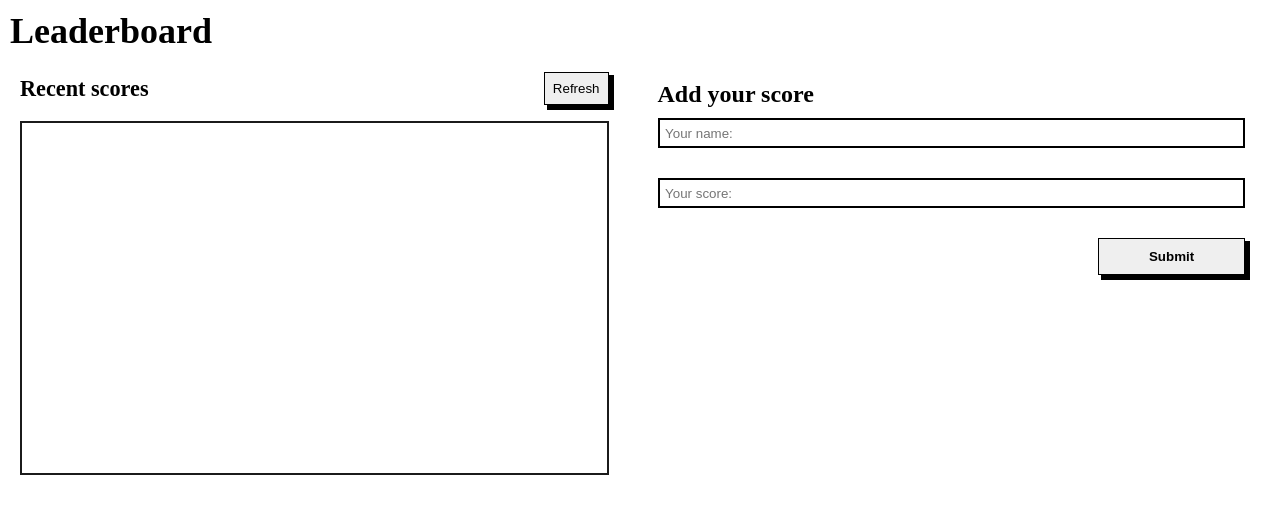
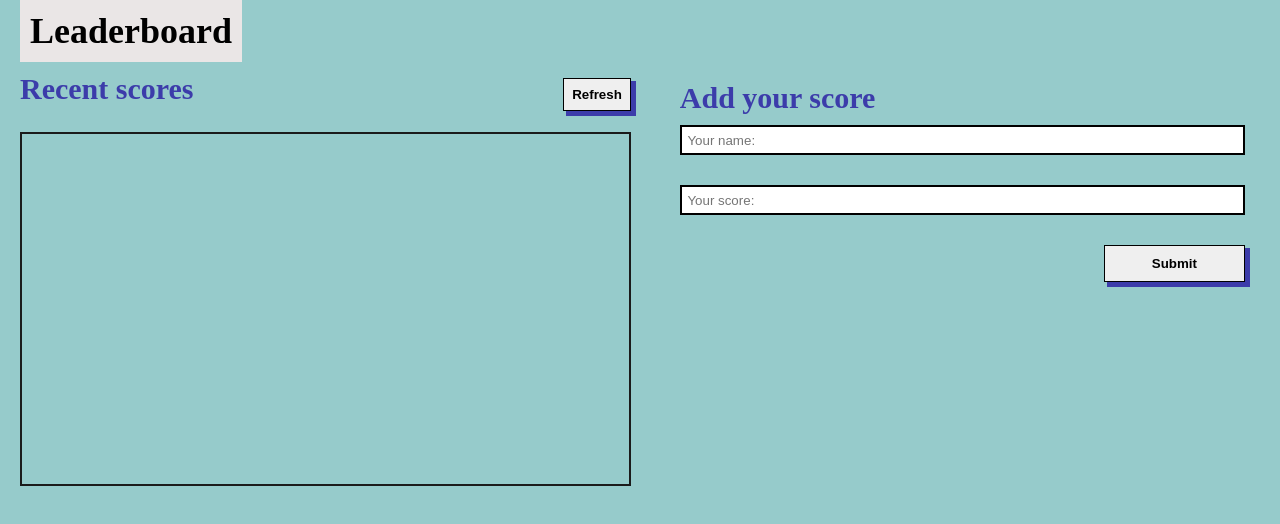
Before and after one commit to demix007/Leaderboard, a website built with webpack: page src/template.html in a window 1280 px wide. Built offline with nearby package versions, Linux system fonts and the light colour scheme.

Commit message:
add more styling

```diff
--- a/src/style.css
+++ b/src/style.css
@@ -10,11 +10,18 @@
   font-size: 10px;
 }
 
+body {
+  background-color: rgb(150, 203, 203);
+}
+
 header {
   margin: 0 0 1rem 0;
   padding: 1rem 1rem;
   font-size: 1.8rem;
-  font-weight: bolder;
+  width: fit-content;
+  background-color: rgb(234, 230, 230);
+  color: #000;
+  margin-inline-start: 2rem;
 }
 
 #content {
@@ -51,7 +58,8 @@
 }
 
 .scores > li:nth-child(2n) {
-  background-color: rgb(156, 152, 152);
+  background-color: rgb(71, 71, 132);
+  color: white;
 }
 
 .add-score-section {
@@ -66,12 +74,20 @@
 }
 
 .add-score-form h3 {
-  font-size: 2.4rem;
+  font-size: 3rem;
   margin-bottom: 1rem;
+  color: rgb(60, 60, 170);
+
+}
+
+.score-board h3 {
+  font-size: 3rem;
+  margin-bottom: 1rem;
+  color: rgb(60, 60, 170);
 }
 
 .form-input {
-  color: #000;
+  color: rgb(60, 60, 170);
   padding: 0.56rem;
   border: 2px solid #000;
   margin-block-end: 3rem;
@@ -87,7 +103,7 @@
   width: 100%;
   content: "";
   position: absolute;
-  background-color: black;
+  background-color: rgb(60, 60, 170);
   height: 100%;
   padding: 0.2rem;
   z-index: -1;
@@ -100,6 +116,11 @@
   padding: 1rem;
   align-self: flex-end;
   font-weight: 600;
+}
+
+.refresh-btn {
+  font-weight: bold;
+  text-align: center;
 }
 
 .error-message,
```
Also changed, not shown: build/index.bundle.js.
